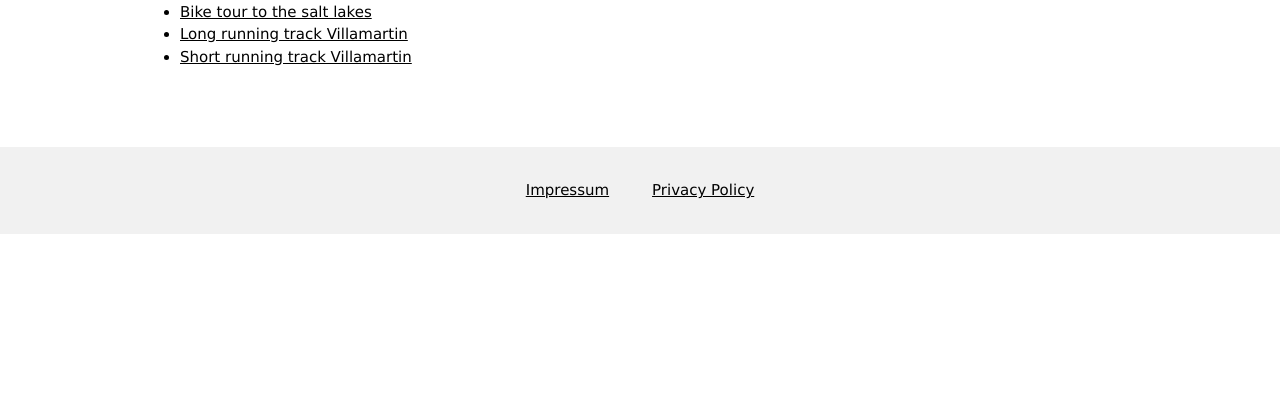
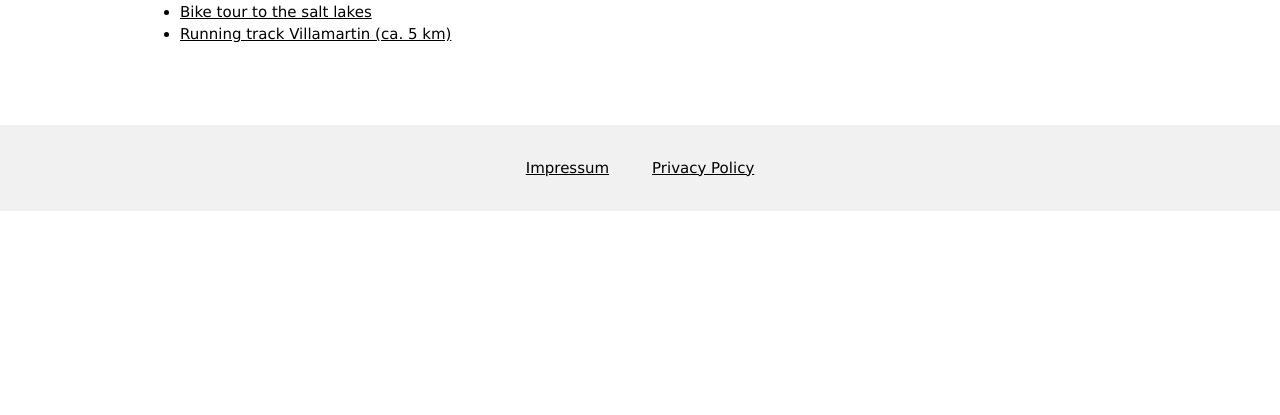
Before and after one commit to stephprobst/villamartina, a plain HTML site: page downloads.html in a window 1280 px wide. Shown: the part 385-800 px from the top of the page. Drawn offline with nearby package versions, Linux system fonts and the light colour scheme.

Commit message:
Updated running track.

```diff
--- a/downloads.html
+++ b/downloads.html
@@ -103,13 +103,8 @@
             >
           </li>
           <li>
-            <a href="downloads/running_track_long.gpx"
-              >Long running track Villamartin</a
-            >
-          </li>
-          <li>
-            <a href="downloads/running_track_short.gpx"
-              >Short running track Villamartin</a
+            <a href="downloads/running_track.gpx"
+              >Running track Villamartin (ca. 5 km)</a
             >
           </li>
         </ul>
```
Also changed, not shown: 3 other files.
